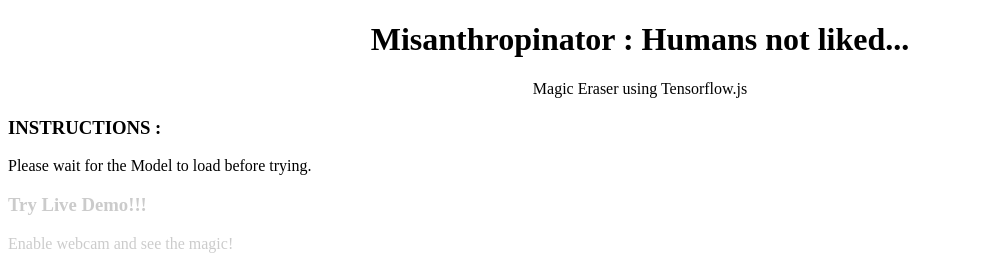
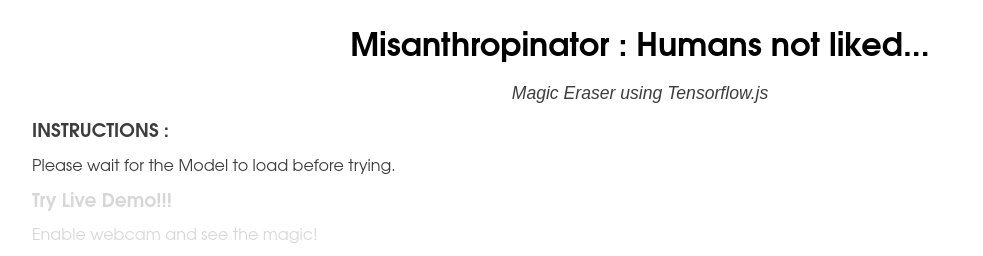
Before and after one commit to banajbedi/Misanthropinator, a plain HTML site: page index.html in a window 1280 px wide. Shown: the top 256 px of the page, without its empty margins (0-983 px from the left). Drawn offline with Linux system fonts and the light colour scheme.

Commit message:
Changes to the style file

```diff
--- a/style.css
+++ b/style.css
@@ -1,4 +1,3 @@
-<<<<<<< HEAD
 body {
     font-family: Avantgarde, TeX Gyre Adventor, URW Gothic L, sans-serif;
     margin: 2em;
@@ -33,7 +32,6 @@ button {
   .invisible {
     opacity: 0.2;
   }
-=======
 
 
 
@@ -55,4 +53,3 @@ button {
 .webcam {
     position: relative;
 }
->>>>>>> 16103580396da62d9084f3df692b18dc60b769f4
```
